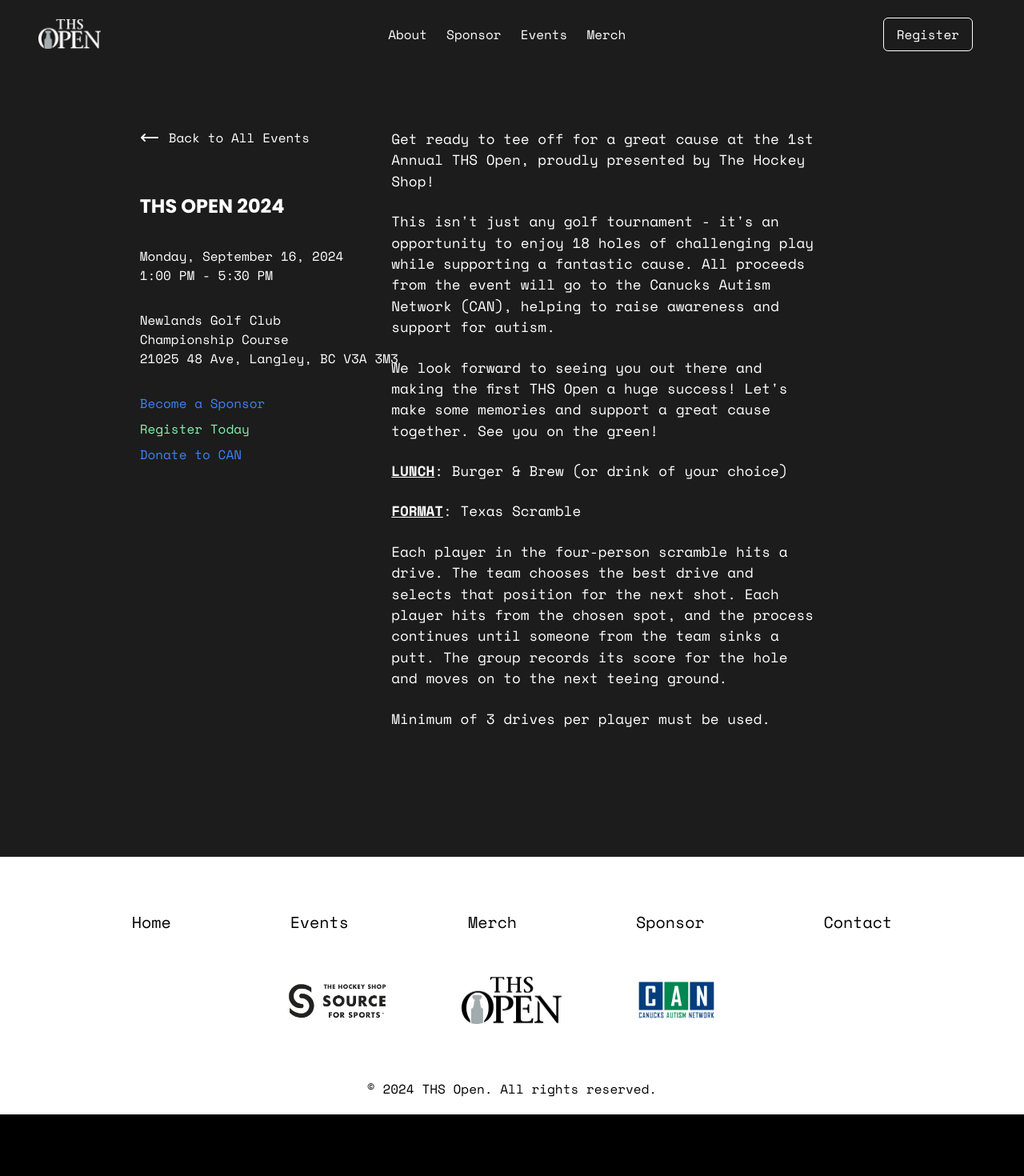
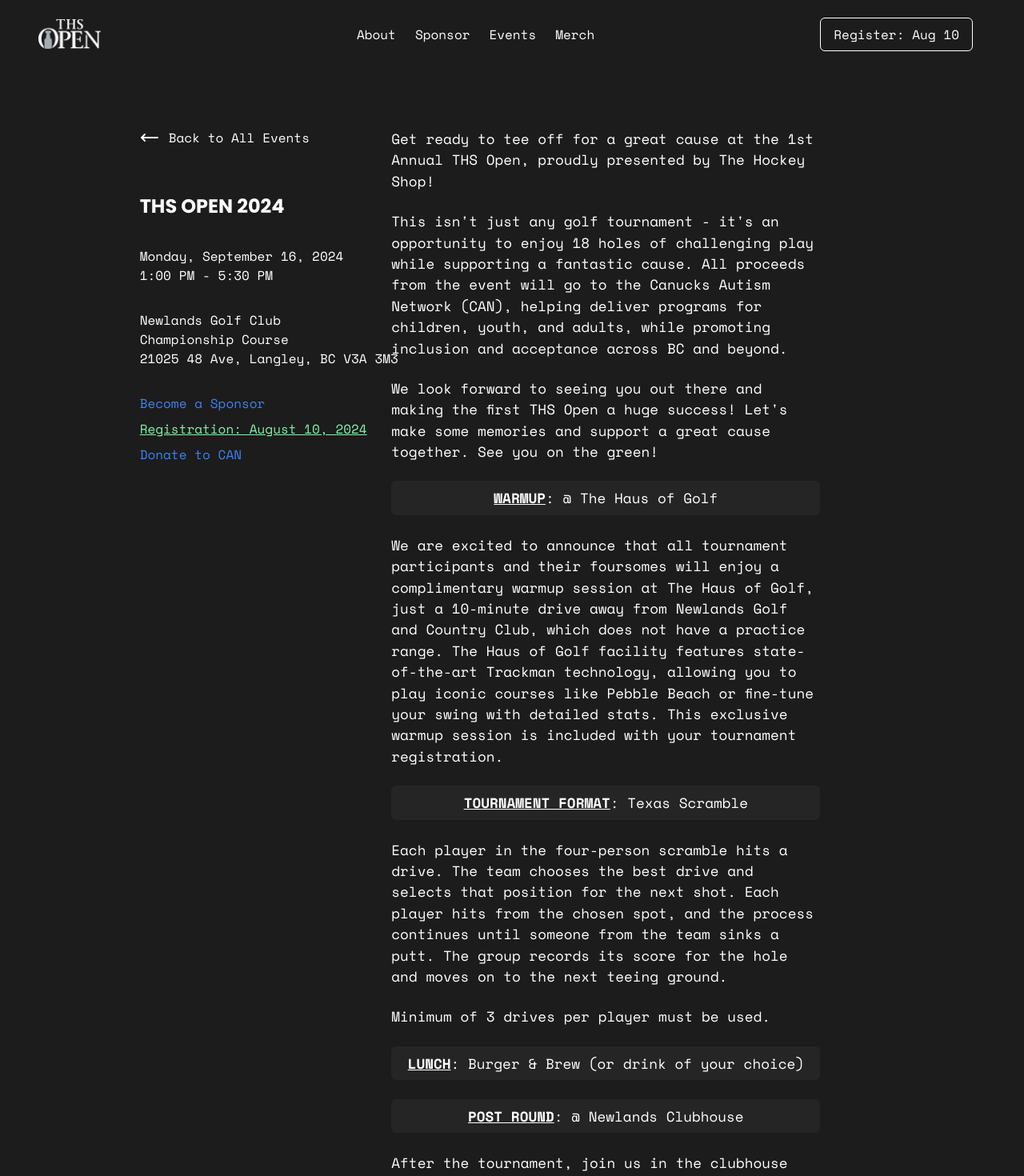
Before and after one commit to gianpinili/thsopen, a React (Vite) app: page /events/thsopen2024 in a window 1280 px wide. Shown: the top 1470 px of the page at 80% size. Before the commit the page ends 1393 px from the top, so only its background shows below. Built offline with nearby package versions, Linux system fonts and the light colour scheme.

Commit message:
update text- CAN Approved

```diff
--- a/src/components/Merch.jsx
+++ b/src/components/Merch.jsx
@@ -41,7 +41,7 @@ function Merch() {
       <div className='mt-[1rem] mb-12 flex flex-col-reverse lg:flex-row-reverse md:items-center md:gap-10 md:justify-center'>
         <div className='md:w-1/2 lg:px-[3rem] mt-[3rem]  lg:mt-[-3rem] xl:mt-[-5rem]'>
           <h1 className="font-poppins font-bold text-[4rem] md:text-[6rem] uppercase tracking-tighter">MERCH</h1>
-     <p className="my-3 mb-10 md:text-xl">Swing for a cause. All proceeds go to Canucks Autism Network (CAN), helping to raise awareness and support for autism.</p>
+          <p className="my-3 mb-10 md:text-xl">Swing for a cause. All proceeds go to Canucks Autism Network (CAN), helping deliver programs for children, youth, and adults, while promoting inclusion and acceptance across BC and beyond.</p>
           <a className="border border-white px-6 py-3 rounded-md hover:bg-white hover:text-black hover:font-bold duration-200" target='_blank' href="https://www.thehockeyshop.com/collections/ths-open">Shop THS Open</a>
         </div>
         <div className='grid grid-cols-2 gap-4 m-auto'>
--- a/src/components/Nav.jsx
+++ b/src/components/Nav.jsx
@@ -47,7 +47,7 @@ function Nav() {
           <Link to={'/merch'} className={`${getNavLinkClass('/merch')} duration-200`}>Merch</Link>
         </div>
         <div className='hidden md:block'>
-          <Link to={'/register'} className='border-white border py-2 px-4 hover:bg-slate-200 hover:text-black duration-200 rounded-md hover:scale-110'>Register</Link>
+          <Link to={'/register'} className='border-white border py-2 px-4 hover:bg-slate-200 hover:text-black duration-200 rounded-md hover:scale-110'>Register: Aug 10</Link>
         </div>
         <div className='md:hidden'>
           <Menu onClick={toggleModal} className='mr-[-2rem] cursor-pointer hover:scale-125 duration-200' />
@@ -63,7 +63,7 @@ function Nav() {
               <Link to={'/events'} onClick={toggleModal} className='text-3xl'>Events</Link>
               <Link to={'/merch'} onClick={toggleModal} className='text-3xl'>Merch</Link>
               <Link to={'/sponsorship'} onClick={toggleModal} className='text-3xl'>Sponsorship</Link>
-              <Link to={'/register'} onClick={toggleModal} className='text-3xl'>Register</Link>
+              <Link to={'/register'} onClick={toggleModal} className='text-3xl'>Register: Aug 10</Link>
             </div>
           </div>
         </div >
--- a/src/components/RegisterHero.jsx
+++ b/src/components/RegisterHero.jsx
@@ -17,7 +17,7 @@ function RegisterHero() {
       loop
       muted
       playsInline
-      className="absolute top-0 left-0 w-full h-full object-cover opacity-70 mt-[-3.5rem] md:mt-[-2.75rem] 2xl:mt-[-4rem]"
+      className="absolute top-[-1rem] left-0 w-full h-[115vh] object-cover opacity-70 mt-[-8.5rem] md:mt-[-8rem] 2xl:mt-[-10rem]"
       style={{ pointerEvents: 'none' }}
      >
       <source src={heroVideo} type="video/mp4" />
--- a/src/pages/Contact.jsx
+++ b/src/pages/Contact.jsx
@@ -17,11 +17,11 @@ function Contact() {
     <div>
      <div
       ref={headerRef}
-      className={`h-[90vh] mt-[-1rem] opacity-0 bg-no-repeat bg-cover bg-center relative transition-opacity duration-[2s] ${isHeaderIntersecting ? 'opacity-70' : 'opacity-0'}`}
+      className={`h-[100vh] mt-[-8rem] opacity-0 bg-no-repeat bg-cover bg-center relative transition-opacity duration-[2s] ${isHeaderIntersecting ? 'opacity-70' : 'opacity-0'}`}
       style={{ backgroundImage: `url(${Newlands})` }}
      >
      </div>
-     <p className="text-white text-[3rem] font-bold font-poppins absolute top-[30%] left-[50%] translate-x-[-50%] translate-y-[-50%] md:text-[5rem] lg:text-[7rem] xl:text-[9rem] 2xl:text-[10rem] uppercase">
+     <p className="text-white text-[3rem] font-bold font-poppins absolute top-[30%] left-[50%] translate-x-[-50%] translate-y-[-50%] md:text-[5rem] lg:text-[7rem] xl:text-[9rem] 2xl:text-[10rem] uppercase title-shadow">
       Contact
      </p>
     </div>
--- a/src/pages/EventsList.jsx
+++ b/src/pages/EventsList.jsx
@@ -71,7 +71,7 @@ function EventsList() {
             <h4 className="font-bold font-poppins text-[1.25rem]">THS OPEN 2024</h4>
             <p>1:00 PM - 5:30 PM</p>
             <p>Get ready to tee off for a great cause at the 1st Annual THS Open, proudly presented by The Hockey Shop! We&apos;re excited to invite you to join us at the stunning Newlands Golf and Country Club [Championship Course] on September 16, 2024, for a day of fun, competition, and breathtaking scenery.</p>
-            <p>This isn&apos;t just any golf tournament - it&apos;s an opportunity to enjoy 18 holes of challenging play while supporting a fantastic cause. All proceeds from the event will go to the Canucks Autism Network (CAN), helping to raise awareness and support for autism.</p>
+            <p>This isn&apos;t just any golf tournament - it&apos;s an opportunity to enjoy 18 holes of challenging play while supporting a fantastic cause. All proceeds from the event will go to the Canucks Autism Network (CAN), helping deliver programs for children, youth, and adults, while promoting inclusion and acceptance across BC and beyond.</p>
             <div className="mt-5 flex justify-start">
               <Link to={'/events/thsopen2024'} className="border-white flex gap-2 border px-3 py-4 hover:bg-white hover:text-black duration-300 hover:scale-105 rounded-md">
                 View Event<MoveRight className="w-[30px]" />
--- a/src/pages/MerchPage.jsx
+++ b/src/pages/MerchPage.jsx
@@ -7,7 +7,7 @@ function MerchPage() {
    <section className="my-[2rem] md:my-[10rem] lg:my-[8rem] xl:my-[6rem] flex flex-col-reverse md:flex-row m-4 font-spacemono md:gap-4 lg:mx-10 xl:mx-[3rem] 2xl:mx-[4rem] relative">
     <div className="flex flex-col justify-center gap-[1.25rem] md:w-1/2 md:mt-[0rem] mb-[2rem] md:mx-6 lg:pr-10 xl:pr-20 z-10 mt-[-10rem]">
      <h1 className="text-5xl font-poppins font-bold md:text-[3rem] lg:text-[4rem] xl:text-[4.5rem] uppercase tracking-tighter md:mb-8 lg:leading-[3rem] xl:leading-[3.5rem] mb-[7rem]">THS Open Merch</h1>
-     <p className='text-sm xl:text-md 2xl:text-lg'>At the heart of our latest initiative lies a commitment to making a difference. All proceeds from our merchandise go to the Canucks Autism Network (CAN), an organization dedicated to raising awareness and providing essential support for individuals with autism and their families. Each item in our collection is made to order</p>
+     <p className='text-sm xl:text-md 2xl:text-lg'>At the heart of our latest initiative lies a commitment to making a difference. All proceeds from our merchandise go to the Canucks Autism Network (CAN), an organization dedicated to helping deliver programs for children, youth, and adults, while promoting inclusion and acceptance across BC and beyond.</p>
      <p className='text-sm xl:text-md 2xl:text-lg'>Our merchandise collection proudly features in-house embroidered THS Open logos, a symbol of excellence and dedication. These logos are meticulously crafted onto premium Nike Dri-Fit polos and Nike Lagacy 91 caps ensuring quality, durability and comfort. Whether you&apos;re on the golf course or attending a casual event, our collection has something for everyone. The moisture wicking fabric ensures you stay dry and comfortable, even on the hottest days.</p>
      <p className='text-sm xl:text-md 2xl:text-lg'>By purchasing these items, you are not only getting high quality, stylish apparel but also contributing to a cause that makes a real impact in the lives of those affected by autism. Your support helps fund programs, services, and events that empower individuals with autism, promote inclusion, and foster understanding within our communities.</p>
      <p className='text-sm xl:text-md 2xl:text-lg'>Join us in making a difference. Wear your THS Open merchandise with pride, knowing that your purchase helps support the Canucks Autism Network and its mission to create a more inclusive world for all.</p>
--- a/src/pages/Open2024.jsx
+++ b/src/pages/Open2024.jsx
@@ -36,7 +36,8 @@ function Open2024() {
      </div>
      <div className='flex flex-col gap-2'>
       <a href='https://docs.google.com/forms/d/e/1FAIpQLSfhl-5aWzEn6Qt9EbLzamzGTDAPge4M-QHQYpSGgzJhtXg5VQ/viewform' target='_blank' className='text-blue-500 duration-300 hover:scale-110'>Become a Sponsor</a>
-      <a href='https://docs.google.com/forms/d/e/1FAIpQLSdXnnFZA88NFBH-Fg546B_edYD9xTRObjKpZX3C82Igq5Ls4A/viewform?vc=0&c=0&w=1&flr=0' target='_blank' className='text-green-300 hover:scale-110 duration-300'>Register Today</a>
+      {/* <a href='https://docs.google.com/forms/d/e/1FAIpQLSdXnnFZA88NFBH-Fg546B_edYD9xTRObjKpZX3C82Igq5Ls4A/viewform?vc=0&c=0&w=1&flr=0' target='_blank' className='text-green-300 hover:scale-110 duration-300 underline'>Registration: August 10, 2024</a> */}
+      <p className='text-green-300 hover:scale-110 duration-300 underline'>Registration: August 10, 2024</p>
       <a href="https://support.canucksautism.ca/site/TR/CANPro-Am/Pro-Am?team_id=3280&pg=team&fr_id=1280" target='_blank' className='text-blue-500 duration-300 hover:scale-110'>Donate to CAN</a>
      </div>
     </div>
@@ -46,12 +47,16 @@ function Open2024() {
      className={`flex flex-col gap-6 md:w-1/2 md:pr-20 md:text-[1.1rem] transition-opacity duration-[2s] ${isRightSideIntersecting ? 'opacity-100' : 'opacity-0'}`}
     >
      <p>Get ready to tee off for a great cause at the 1st Annual THS Open, proudly presented by The Hockey Shop!</p>
-     <p>This isn&apos;t just any golf tournament - it&apos;s an opportunity to enjoy 18 holes of challenging play while supporting a fantastic cause. All proceeds from the event will go to the Canucks Autism Network (CAN), helping to raise awareness and support for autism.</p>
+     <p>This isn&apos;t just any golf tournament - it&apos;s an opportunity to enjoy 18 holes of challenging play while supporting a fantastic cause. All proceeds from the event will go to the Canucks Autism Network (CAN), helping deliver programs for children, youth, and adults, while promoting inclusion and acceptance across BC and beyond.</p>
      <p>We look forward to seeing you out there and making the first THS Open a huge success! Let&apos;s make some memories and support a great cause together. See you on the green!</p>
-     <p><span className='font-bold underline'>LUNCH</span>: Burger & Brew (or drink of your choice)</p>
-     <p><span className='font-bold underline'>FORMAT</span>: Texas Scramble</p>
+     <p className='bg-[#252525] text-center rounded-md py-2'><span className='font-bold underline'>WARMUP</span>: @ The Haus of Golf</p>
+     <p>We are excited to announce that all tournament participants and their foursomes will enjoy a complimentary warmup session at The Haus of Golf, just a 10-minute drive away from Newlands Golf and Country Club, which does not have a practice range. The Haus of Golf facility features state-of-the-art Trackman technology, allowing you to play iconic courses like Pebble Beach or fine-tune your swing with detailed stats. This exclusive warmup session is included with your tournament registration. </p>
+     <p className='bg-[#252525] text-center rounded-md py-2'><span className='font-bold underline'>TOURNAMENT FORMAT</span>: Texas Scramble</p>
      <p>Each player in the four-person scramble hits a drive. The team chooses the best drive and selects that position for the next shot. Each player hits from the chosen spot, and the process continues until someone from the team sinks a putt. The group records its score for the hole and moves on to the next teeing ground.</p>
      <p>Minimum of 3 drives per player must be used.</p>
+     <p className='bg-[#252525] text-center rounded-md py-2'><span className='font-bold underline'>LUNCH</span>: Burger & Brew (or drink of your choice)</p>
+     <p className='bg-[#252525] text-center rounded-md py-2'><span className='font-bold underline'>POST ROUND</span>: @ Newlands Clubhouse</p>
+     <p>After the tournament, join us in the clubhouse for snacks and drinks, where we will announce the winner and present the trophy. We&apos;ll also hand out other prizes and hold a silent auction featuring items like signed Canucks jerseys and other great goods. Don&apos;t miss this exciting conclusion to a fantastic day of golf!</p>
     </div>
    </div>
   </>
--- a/src/pages/Register.jsx
+++ b/src/pages/Register.jsx
@@ -17,7 +17,8 @@ function Register() {
       <p>THS Open 2024 - Sep. 16</p>
       <p>Newlands Golf & Country Club [Championship Course]</p>
      </div>
-     <a href="https://docs.google.com/forms/d/e/1FAIpQLSdXnnFZA88NFBH-Fg546B_edYD9xTRObjKpZX3C82Igq5Ls4A/viewform?vc=0&c=0&w=1&flr=0" target="_blank" className="border px-6 py-2 rounded-md hover:bg-white hover:text-black duration-300">Register</a>
+     {/* <a href="https://docs.google.com/forms/d/e/1FAIpQLSdXnnFZA88NFBH-Fg546B_edYD9xTRObjKpZX3C82Igq5Ls4A/viewform?vc=0&c=0&w=1&flr=0" target="_blank" className="border px-6 py-2 rounded-md hover:bg-white hover:text-black duration-300">Registration: August 10, 2024</a> */}
+     <p className="border px-6 py-2 rounded-md hover:bg-white hover:text-black duration-300">Registration: August 10, 2024</p>
     </div>
     <div className="flex flex-col gap-6 md:w-1/2 md:pr-[1rem] lg:text-[1.25rem] xl:text-[1.3rem]">
      <p><span className="font-bold">Format:</span> Texas Scramble</p>
```
Also changed, not shown: 1 other file (tests, documents, lock files or other folders). Lines whose indentation alone changed are shown as unchanged.
